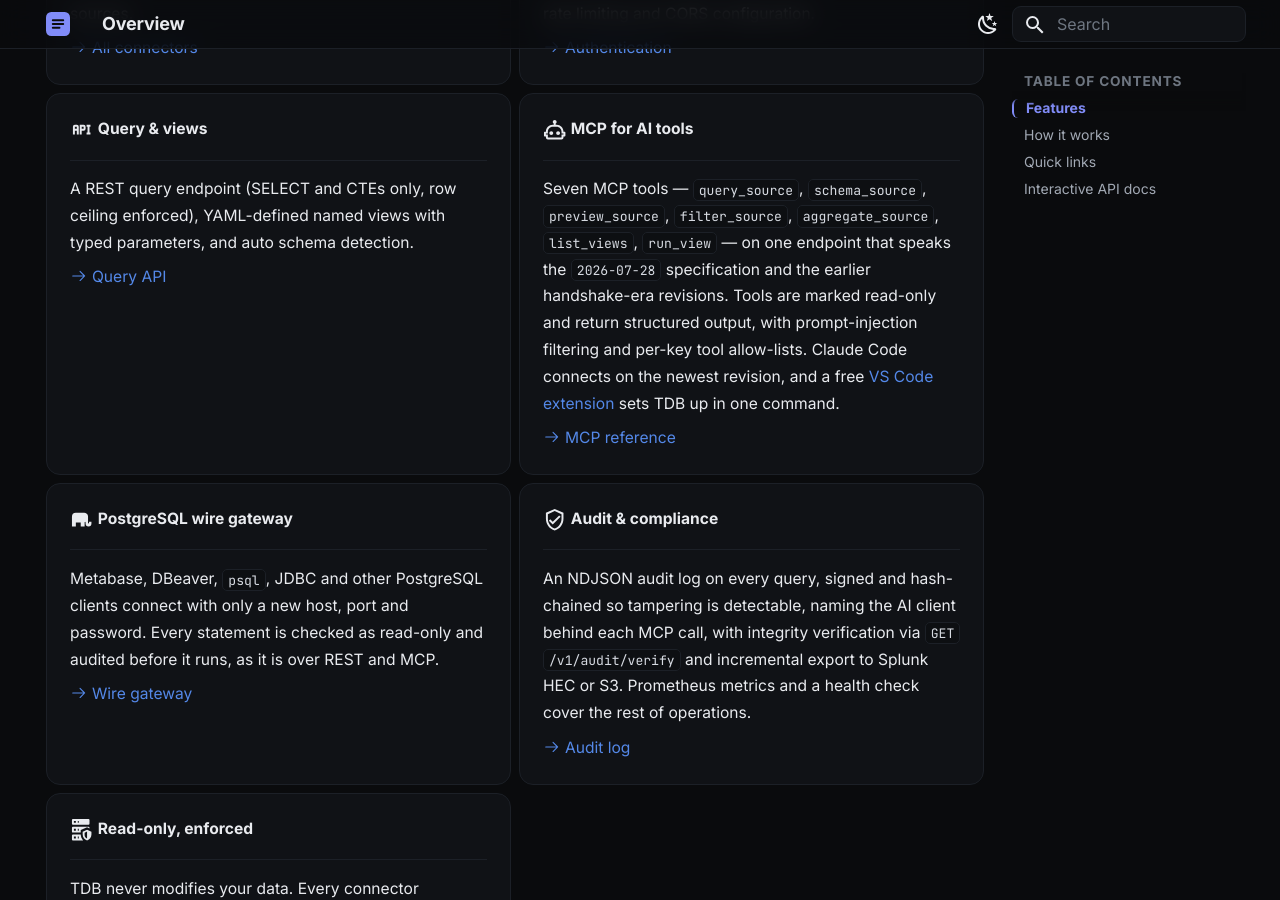
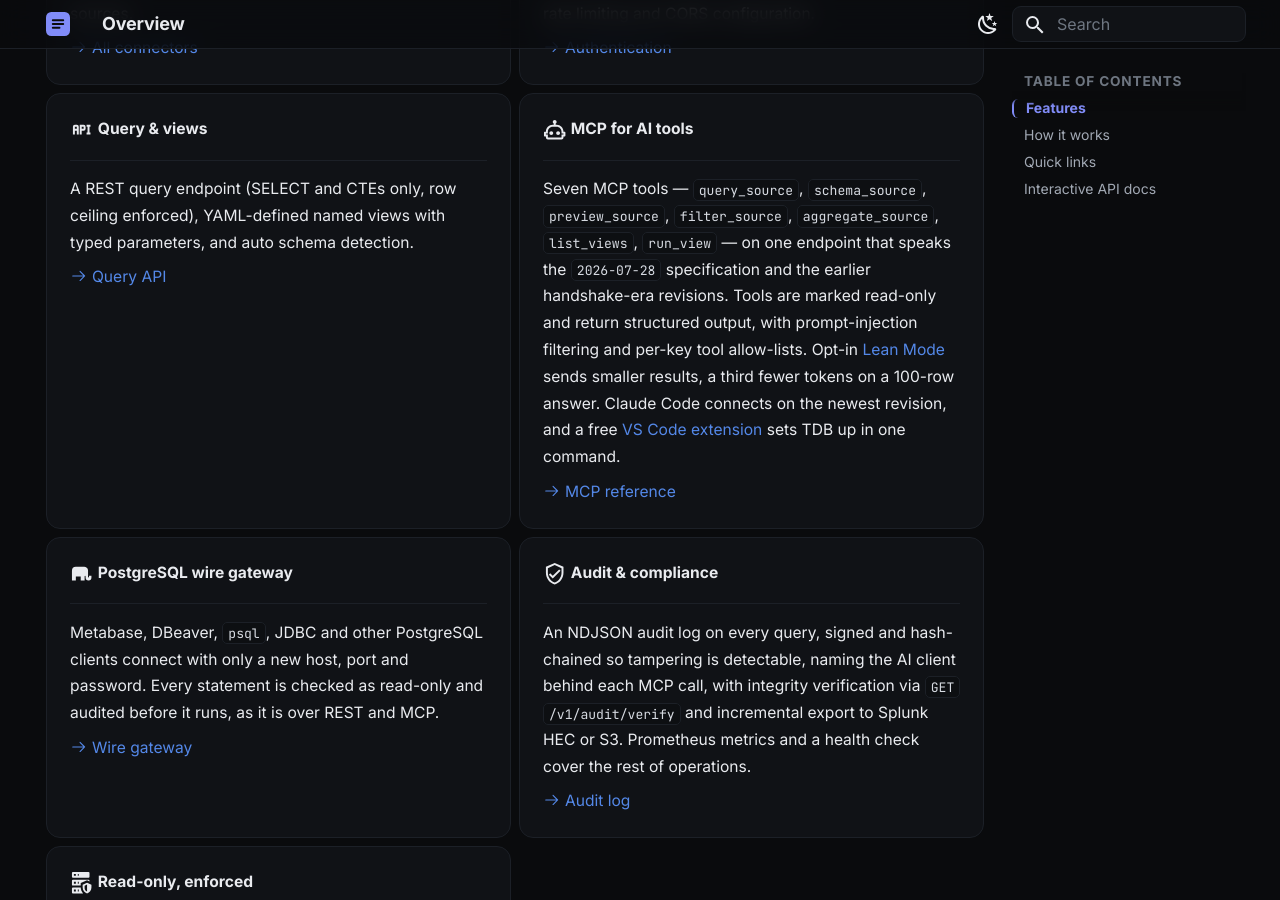
Before and after one commit to tdb-project/tdb-docs, an MkDocs documentation site: the page built from docs/index.md, in a window 1280 px wide and 900 px high, scrolled down 906 px. Built offline with MkDocs 1.6.1 and Material for MkDocs 9.7.7, drawn with Linux system fonts in a browser that asks for light colours.

Commit message:
Lean Mode in the edition comparison (community: compact rows + trimming; enterprise adds per-key default + schema detail) and on the home MCP card
Co-Authored-By: Claude Opus 5.5 <noreply@anthropic.com>

```diff
--- a/docs/index.md
+++ b/docs/index.md
@@ -75,7 +75,9 @@ copilot, and with a tamper-evident audit log you own.
     that speaks the `2026-07-28` specification and the earlier handshake-era
     revisions. Tools
     are marked read-only and return structured output, with prompt-injection
-    filtering and per-key tool allow-lists. Claude Code connects on the newest
+    filtering and per-key tool allow-lists. Opt-in
+    [Lean Mode](api/mcp.md#saving-tokens-lean-mode) sends smaller results, a third
+    fewer tokens on a 100-row answer. Claude Code connects on the newest
     revision, and a free [VS Code extension](getting-started/ide-setup.md#vs-code)
     sets TDB up in one command.
 
```
Also changed, not shown: docs/pricing.md (+4 -0 lines).
